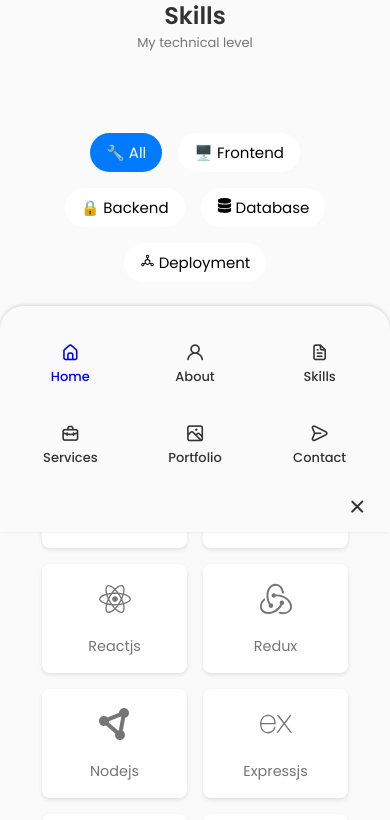
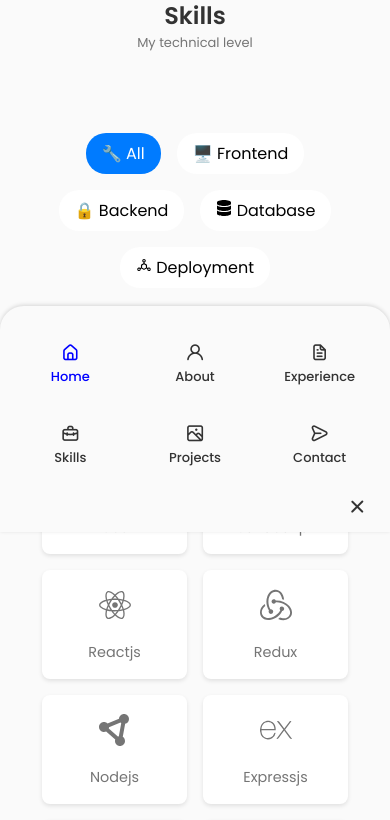
Before and after one commit to pranayjalan254/Portfolio-Website, a React (Vite) app in the folder portfolio-website/: page / in a window 390 px wide. Shown: the part 1156-1976 px from the top of the page. Built offline with nearby package versions, Linux system fonts and the light colour scheme.

Commit message:
projects section

```diff
--- a/portfolio-website/src/components/header/Header.jsx
+++ b/portfolio-website/src/components/header/Header.jsx
@@ -41,6 +41,19 @@ const Header = () => {
             </li>
             <li className="nav__item">
               <a
+                href="#experience"
+                onClick={() => setActiveNav("#experience")}
+                className={
+                  activeNav === "#experience"
+                    ? "nav__link active-link"
+                    : "nav__link"
+                }
+              >
+                <i className="uil uil-file-alt nav__icon"></i> Experience
+              </a>
+            </li>
+            <li className="nav__item">
+              <a
                 href="#skills"
                 onClick={() => setActiveNav("#skills")}
                 className={
@@ -49,33 +62,20 @@ const Header = () => {
                     : "nav__link"
                 }
               >
-                <i className="uil uil-file-alt nav__icon"></i> Skills
+                <i className="uil uil-briefcase-alt nav__icon"></i> Skills
               </a>
             </li>
             <li className="nav__item">
               <a
-                href="#services"
-                onClick={() => setActiveNav("#services")}
+                href="#projects"
+                onClick={() => setActiveNav("#projects")}
                 className={
-                  activeNav === "#services"
+                  activeNav === "#projects"
                     ? "nav__link active-link"
                     : "nav__link"
                 }
               >
-                <i className="uil uil-briefcase-alt nav__icon"></i> Services
-              </a>
-            </li>
-            <li className="nav__item">
-              <a
-                href="#portfolio"
-                onClick={() => setActiveNav("#portfolio")}
-                className={
-                  activeNav === "#portfolio"
-                    ? "nav__link active-link"
-                    : "nav__link"
-                }
-              >
-                <i className="uil uil-scenery nav__icon"></i> Portfolio
+                <i className="uil uil-scenery nav__icon"></i> Projects
               </a>
             </li>
             <li className="nav__item">
--- a/portfolio-website/src/components/projects/Projects.jsx
+++ b/portfolio-website/src/components/projects/Projects.jsx
@@ -1,5 +1,138 @@
 import React from "react";
 import "./projects.css";
+import { FaGithub, FaExternalLinkAlt } from "react-icons/fa";
+import { useState } from "react";
 
-const Projects = () => {};
+const Projects = () => {
+  const [activeCategory, setActiveCategory] = useState("all");
+
+  const categories = {
+    all: { icon: "🔧", name: "All" },
+    frontend: { icon: "🖥️", name: "Frontend" },
+    backend: { icon: "🔒", name: "Backend" },
+    fullstack: { icon: "🌐", name: "Full Stack" },
+  };
+
+  const projects = [
+    {
+      title: "E-commerce Platform",
+      description:
+        "A full-featured online shopping platform with user authentication, product catalog, and payment integration.",
+      image: "https://picsum.photos/200/300",
+      categories: ["fullstack"],
+      github: "https://github.com/yourusername/ecommerce",
+      live: "https://your-ecommerce.com",
+      tags: ["React", "Node.js", "MongoDB", "Express", "Redux"],
+    },
+    {
+      title: "Weather Dashboard",
+      description:
+        "A responsive weather application that displays current weather and forecasts for multiple cities.",
+      image: "https://picsum.photos/200/300",
+      categories: ["frontend"],
+      github: "https://github.com/yourusername/weather-app",
+      live: "https://your-weather-app.com",
+      tags: ["React", "API", "CSS3", "JavaScript"],
+    },
+    {
+      title: "Task Management API",
+      description:
+        "RESTful API for a task management system with user authentication and task CRUD operations.",
+      image: "https://picsum.photos/200/300",
+      categories: ["backend"],
+      github: "https://github.com/yourusername/task-api",
+      live: "https://your-task-api.com",
+      tags: ["Node.js", "Express", "MongoDB", "JWT"],
+    },
+    {
+      title: "Task Management API",
+      description:
+        "RESTful API for a task management system with user authentication and task CRUD operations.",
+      image: "https://picsum.photos/200/300",
+      categories: ["backend"],
+      github: "https://github.com/yourusername/task-api",
+      live: "https://your-task-api.com",
+      tags: ["Node.js", "Express", "MongoDB", "JWT"],
+    },
+    {
+      title: "Task Management API",
+      description:
+        "RESTful API for a task management system with user authentication and task CRUD operations.",
+      image: "https://picsum.photos/200/300",
+      categories: ["backend"],
+      github: "https://github.com/yourusername/task-api",
+      live: "https://your-task-api.com",
+      tags: ["Node.js", "Express", "MongoDB", "JWT"],
+    },
+  ];
+
+  const filteredProjects =
+    activeCategory === "all"
+      ? projects
+      : projects.filter((project) =>
+          project.categories.includes(activeCategory)
+        );
+
+  return (
+    <section className="projects section" id="projects">
+      <h2 className="section__title">My Projects</h2>
+      <span className="section__subtitle">
+        List of all projects made till now
+      </span>
+      <div className="category-buttons">
+        {Object.entries(categories).map(([key, { icon, name }]) => (
+          <button
+            key={key}
+            className={`category-button ${
+              activeCategory === key ? "active" : ""
+            }`}
+            onClick={() => setActiveCategory(key)}
+          >
+            {icon} {name}
+          </button>
+        ))}
+      </div>
+      <div className="projects-grid">
+        {filteredProjects.map((project, index) => (
+          <div key={index} className="project-card">
+            <img
+              src={project.image}
+              alt={project.title}
+              className="project-image"
+            />
+            <div className="project-info">
+              <h3>{project.title}</h3>
+              <p>{project.description}</p>
+              <div className="project-tags">
+                {project.tags.map((tag, tagIndex) => (
+                  <span key={tagIndex} className="project-tag">
+                    {tag}
+                  </span>
+                ))}
+              </div>
+            </div>
+            <div className="project-links">
+              <a
+                href={project.github}
+                target="_blank"
+                rel="noopener noreferrer"
+                className="project-link"
+              >
+                <FaGithub />
+              </a>
+              <a
+                href={project.live}
+                target="_blank"
+                rel="noopener noreferrer"
+                className="project-link"
+              >
+                <FaExternalLinkAlt />
+              </a>
+            </div>
+          </div>
+        ))}
+      </div>
+    </section>
+  );
+};
 export default Projects;
--- a/portfolio-website/src/components/projects/projects.css
+++ b/portfolio-website/src/components/projects/projects.css
@@ -0,0 +1,173 @@
+/* ProjectsSection.css */
+.projects-section {
+  padding: 2rem;
+  background-color: #f8f8f8;
+}
+
+.projects-section h2 {
+  text-align: center;
+  margin-bottom: 2rem;
+  font-size: 2.5rem;
+  color: #333;
+}
+
+.category-buttons {
+  display: flex;
+  justify-content: center;
+  flex-wrap: wrap;
+  gap: 1rem;
+  margin-bottom: 2rem;
+}
+
+.category-button {
+  padding: 0.5rem 1rem;
+  border: none;
+  background-color: #fff;
+  border-radius: 20px;
+  cursor: pointer;
+  transition: background-color 0.3s, transform 0.2s;
+  font-size: 1rem;
+}
+
+.category-button:hover {
+  transform: translateY(-2px);
+}
+
+.category-button.active {
+  background-color: #007bff;
+  color: white;
+}
+
+.projects-grid {
+  display: grid;
+  grid-template-columns: repeat(auto-fill, minmax(250px, 1fr));
+  gap: 2rem;
+  margin-left: 250px;
+  margin-right: 250px;
+}
+
+.project-card {
+  background-color: white;
+  border-radius: 10px;
+  overflow: hidden;
+  box-shadow: 0 4px 6px rgba(0, 0, 0, 0.1);
+  transition: transform 0.3s, box-shadow 0.3s;
+  position: relative;
+}
+
+.project-card:hover {
+  transform: translateY(-10px);
+  box-shadow: 0 12px 20px rgba(0, 0, 0, 0.2);
+}
+
+.project-image {
+  width: 100%;
+  height: 200px;
+  object-fit: cover;
+}
+
+.project-info {
+  padding: 1.5rem;
+}
+
+.project-info h3 {
+  margin: 0 0 1rem;
+  font-size: 1.5rem;
+  color: #333;
+}
+
+.project-info p {
+  margin: 0 0 1.5rem;
+  color: #666;
+  line-height: 1.6;
+}
+
+.project-tags {
+  display: flex;
+  flex-wrap: wrap;
+  gap: 0.5rem;
+  margin-top: 1rem;
+}
+
+.project-tag {
+  background-color: #f0f0f0;
+  color: #333;
+  padding: 0.25rem 0.5rem;
+  border-radius: 15px;
+  font-size: 0.8rem;
+}
+
+.project-links {
+  position: absolute;
+  top: 1rem;
+  right: 1rem;
+  display: flex;
+  gap: 0.5rem;
+  opacity: 0;
+  transition: opacity 0.3s;
+}
+
+.project-card:hover .project-links {
+  opacity: 1;
+}
+
+.project-link {
+  display: flex;
+  align-items: center;
+  justify-content: center;
+  width: 40px;
+  height: 40px;
+  background-color: rgba(255, 255, 255, 0.8);
+  color: #333;
+  text-decoration: none;
+  border-radius: 50%;
+  transition: background-color 0.3s;
+}
+
+.project-link:hover {
+  background-color: #007bff;
+  color: white;
+}
+
+@media (max-width: 768px) {
+  .projects-grid {
+    grid-template-columns: 1fr;
+  }
+}
+@media screen and (max-width: 1100px) {
+  .projects-grid {
+    margin-right: 100px;
+    margin-left: 100px;
+  }
+}
+@media screen and (max-width: 990px) {
+  .projects-grid {
+    margin-right: 50px;
+    margin-left: 50px;
+  }
+}
+
+@media screen and (max-width: 768px) {
+  .projects-grid {
+    margin-right: 50px;
+    margin-left: 50px;
+  }
+}
+@media screen and (max-width: 600px) {
+  .projects-grid {
+    margin-right: 20px;
+    margin-left: 20px;
+  }
+}
+@media screen and (max-width: 400px) {
+  .projects-grid {
+    margin-right: 10px;
+    margin-left: 10px;
+  }
+}
+@media screen and (max-width: 300px) {
+  .skills-grid {
+    margin-right: 10px;
+    margin-left: 10px;
+  }
+}
--- a/portfolio-website/src/components/skills/Skills.jsx
+++ b/portfolio-website/src/components/skills/Skills.jsx
@@ -49,7 +49,7 @@ const Skills = () => {
     { name: "Flask", category: "backend", icon: <FaFlask /> },
     { name: "GitHub", category: "deployment", icon: <FaGithub /> },
     {
-      name: "Google Cloud Platform",
+      name: "Google Cloud",
       category: "deployment",
       icon: <SiGooglecloud />,
     },
```
